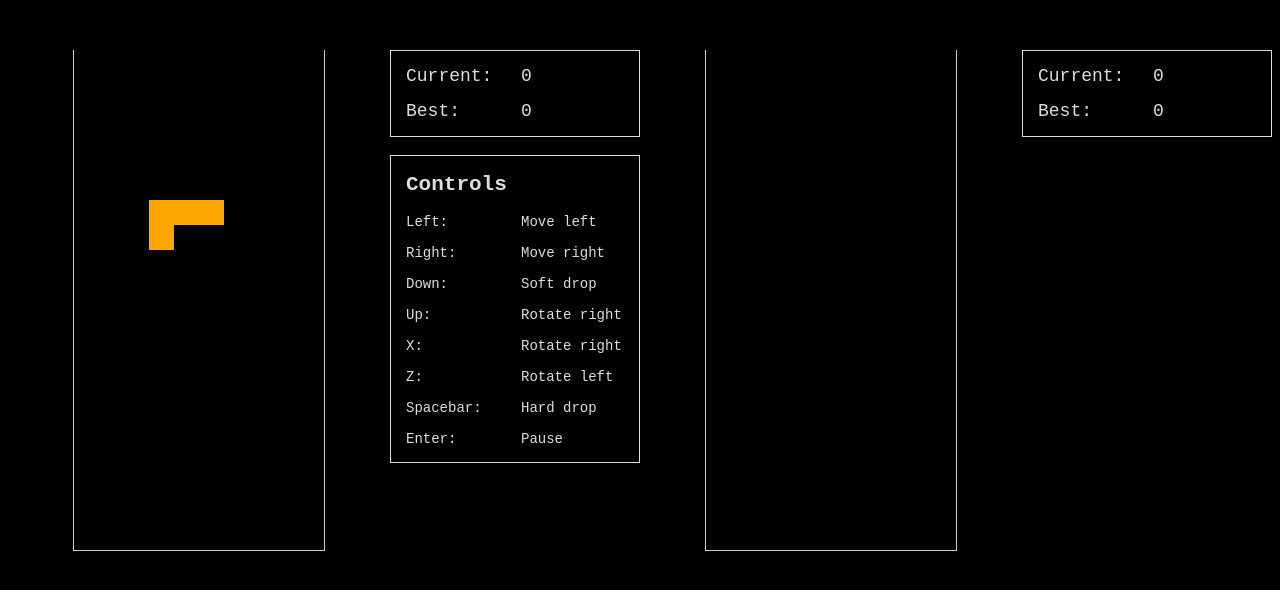
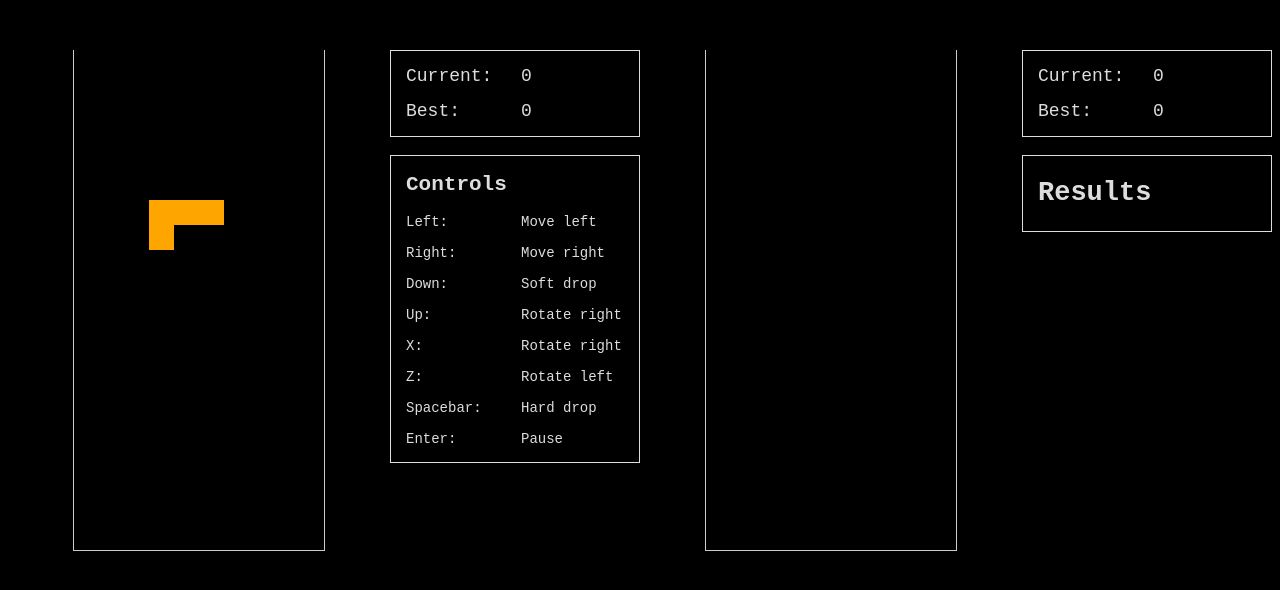
Before and after one commit to richard-to/ijlostz, a plain HTML site: page app/templates/index.html in a window 1280 px wide. Drawn offline with Linux system fonts and the light colour scheme; files that its build step writes are made by us from their sources; files whose address does not match are found by name.

Commit message:
Add results box

```diff
--- a/app/templates/index.html
+++ b/app/templates/index.html
@@ -66,6 +66,12 @@
                         <span class="best-score">0</span>
                     </div>
                 </div>
+                <br />
+                <div class="results-wrap info-wrap">
+                    <h2>Results</h2>
+                    <ol class="results-list">
+                    </ol>
+                </div>
             </div>
             <canvas id="cpu-board" width="250" height="500"></canvas>
         </div>
```
